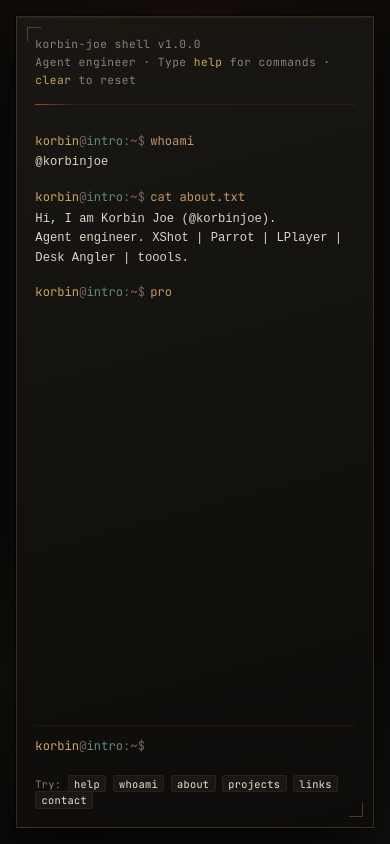
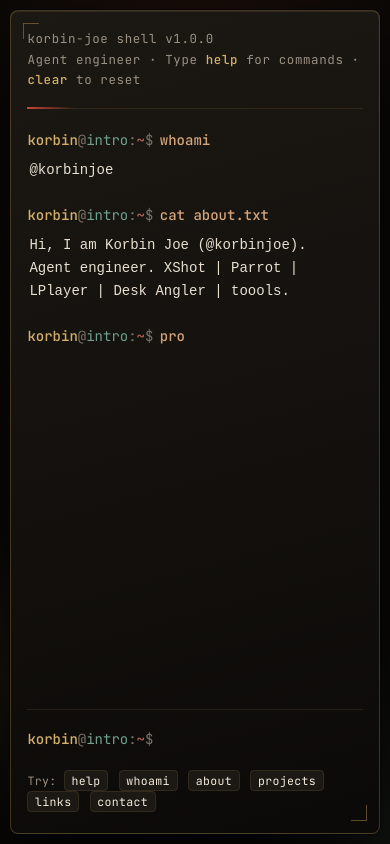
Before and after one commit to korbinjoe/intro, a plain HTML site: page index.html in a window 390 px wide. Drawn offline with Linux system fonts and the light colour scheme.

Commit message:
Polish terminal homepage visual style
Improve contrast, type scale, spacing, focus/hover affordances, and mobile layout while keeping the dark terminal aesthetic.

```diff
--- a/index.html
+++ b/index.html
@@ -14,25 +14,26 @@
   <style>
   :root {
     /* 中国传统色：玄墨 · 宣纸 · 朱砂 · 石青 · 石绿 · 赤金 · 赭石 */
-    --bg: #0b0a08;
-    --surface: #141210;
-    --surface-elevated: #1a1814;
-    --border: rgba(201, 164, 92, 0.2);
-    --border-faint: rgba(201, 164, 92, 0.08);
-    --text: #ede4d4;
-    --muted: #8a8174;
-    --prompt-user: #c9a45c;
-    --prompt-host: #5c8a7a;
-    --prompt-path: #a85a4a;
-    --prompt-symbol: #6e685e;
-    --cmd: #c4956a;
-    --output: #ddd4c4;
-    --accent: #b73e2a;
-    --link: #5a7a8a;
-    --link-hover: #7a9aad;
-    --error: #8b3a2f;
-    --gold: #c9a45c;
+    --bg: #080705;
+    --surface: #12100d;
+    --surface-elevated: #1c1914;
+    --border: rgba(201, 164, 92, 0.28);
+    --border-faint: rgba(201, 164, 92, 0.12);
+    --text: #f3eadc;
+    --muted: #9a9082;
+    --prompt-user: #d4b06a;
+    --prompt-host: #6fa090;
+    --prompt-path: #c06a58;
+    --prompt-symbol: #7a7368;
+    --cmd: #d4a57a;
+    --output: #e8dfd0;
+    --accent: #c44732;
+    --link: #6d90a3;
+    --link-hover: #95b8c9;
+    --error: #9a4337;
+    --gold: #d4b06a;
     --mono: "JetBrains Mono", "SF Mono", ui-monospace, monospace;
+    --radius: 10px;
   }
 
   *, *::before, *::after {
@@ -42,71 +43,83 @@
   }
 
   html {
-    font-size: 15px;
+    font-size: 16px;
     -webkit-font-smoothing: antialiased;
+    text-rendering: optimizeLegibility;
   }
 
   body {
     min-height: 100dvh;
     background:
-      radial-gradient(ellipse 120% 70% at 50% -10%, rgba(183, 62, 42, 0.07), transparent 55%),
-      radial-gradient(ellipse 70% 50% at 100% 100%, rgba(92, 138, 122, 0.06), transparent 50%),
-      radial-gradient(ellipse 60% 40% at 0% 80%, rgba(201, 164, 92, 0.04), transparent 45%),
+      radial-gradient(ellipse 120% 70% at 50% -10%, rgba(196, 71, 50, 0.10), transparent 55%),
+      radial-gradient(ellipse 70% 50% at 100% 100%, rgba(111, 160, 144, 0.08), transparent 50%),
+      radial-gradient(ellipse 60% 40% at 0% 80%, rgba(212, 176, 106, 0.06), transparent 45%),
       var(--bg);
     color: var(--text);
     font-family: var(--mono);
-    line-height: 1.6;
-    padding: clamp(1rem, 4vw, 2.5rem);
+    line-height: 1.65;
+    padding: clamp(0.85rem, 3.5vw, 2.25rem);
   }
 
   .shell {
     position: relative;
-    min-height: calc(100dvh - clamp(2rem, 8vw, 5rem));
+    min-height: calc(100dvh - clamp(1.7rem, 7vw, 4.5rem));
     display: flex;
     flex-direction: column;
-    max-width: 52rem;
+    max-width: min(56rem, 100%);
     margin: 0 auto;
-    padding: clamp(1.25rem, 4vw, 2rem);
-    background: linear-gradient(165deg, rgba(26, 24, 20, 0.97) 0%, rgba(14, 12, 10, 0.99) 100%);
+    padding: clamp(1.35rem, 4vw, 2.25rem);
+    background: linear-gradient(165deg, rgba(28, 25, 20, 0.98) 0%, rgba(12, 10, 8, 0.99) 100%);
     border: 1px solid var(--border);
+    border-radius: var(--radius);
     box-shadow:
-      0 0 0 1px rgba(0, 0, 0, 0.45),
+      0 0 0 1px rgba(0, 0, 0, 0.5),
       inset 0 1px 0 var(--border-faint),
-      0 28px 56px rgba(0, 0, 0, 0.55);
+      0 30px 60px rgba(0, 0, 0, 0.55);
+    transition: border-color 0.25s ease, box-shadow 0.25s ease;
+  }
+
+  .shell:focus-within {
+    border-color: rgba(201, 164, 92, 0.42);
+    box-shadow:
+      0 0 0 1px rgba(0, 0, 0, 0.5),
+      inset 0 1px 0 var(--border-faint),
+      0 30px 60px rgba(0, 0, 0, 0.55),
+      0 0 0 3px rgba(196, 71, 50, 0.12);
   }
 
   .shell::before,
   .shell::after {
     content: "";
     position: absolute;
-    width: 14px;
-    height: 14px;
-    border-color: rgba(201, 164, 92, 0.32);
+    width: 16px;
+    height: 16px;
+    border-color: rgba(201, 164, 92, 0.42);
     border-style: solid;
     pointer-events: none;
   }
 
   .shell::before {
-    top: 10px;
-    left: 10px;
+    top: 12px;
+    left: 12px;
     border-width: 1px 0 0 1px;
   }
 
   .shell::after {
-    right: 10px;
-    bottom: 10px;
+    right: 12px;
+    bottom: 12px;
     border-width: 0 1px 1px 0;
   }
 
   .banner {
     position: relative;
     color: var(--muted);
-    font-size: 0.75rem;
-    margin-bottom: 1.75rem;
+    font-size: clamp(0.78rem, 2.2vw, 0.88rem);
+    margin-bottom: 1.85rem;
     white-space: pre-line;
     border-bottom: 1px solid var(--border-faint);
-    padding-bottom: 1rem;
-    letter-spacing: 0.04em;
+    padding-bottom: 1.1rem;
+    letter-spacing: 0.05em;
   }
 
   .banner::after {
@@ -114,48 +127,52 @@
     position: absolute;
     bottom: -1px;
     left: 0;
-    width: 2.5rem;
-    height: 1px;
+    width: 3rem;
+    height: 2px;
     background: linear-gradient(90deg, var(--accent), transparent);
   }
 
   .banner em {
     color: var(--gold);
     font-style: normal;
+    font-weight: 500;
   }
 
   #history {
     flex: 1;
     display: flex;
     flex-direction: column;
-    gap: 0.35rem;
-    font-size: clamp(0.8125rem, 2.5vw, 0.875rem);
+    gap: 0.45rem;
+    font-size: clamp(0.875rem, 2.4vw, 0.95rem);
   }
 
   .entry {
-    animation: fade-in 0.2s ease-out;
+    animation: fade-in 0.22s ease-out;
   }
 
   .prompt-line {
     display: flex;
     flex-wrap: wrap;
     gap: 0;
-    word-break: break-all;
+    word-break: break-word;
+    overflow-wrap: anywhere;
   }
 
-  .prompt-line .user { color: var(--prompt-user); }
+  .prompt-line .user { color: var(--prompt-user); font-weight: 500; }
   .prompt-line .at,
   .prompt-line .symbol { color: var(--prompt-symbol); }
   .prompt-line .host { color: var(--prompt-host); }
   .prompt-line .path { color: var(--prompt-path); }
-  .prompt-line .cmd { color: var(--cmd); margin-left: 0.35rem; }
+  .prompt-line .cmd { color: var(--cmd); margin-left: 0.4rem; font-weight: 500; }
 
   .output {
     color: var(--output);
     white-space: pre-wrap;
     word-break: break-word;
-    padding-left: 0;
-    margin: 0.15rem 0 0.65rem;
+    overflow-wrap: anywhere;
+    padding: 0.2rem 0 0.15rem;
+    margin: 0.2rem 0 0.8rem;
+    border-left: 2px solid transparent;
   }
 
   .output.muted { color: var(--muted); }
@@ -164,40 +181,48 @@
   .output a {
     color: var(--link);
     text-decoration: none;
-    border-bottom: 1px dashed rgba(90, 122, 138, 0.4);
-    transition: color 0.2s ease, border-color 0.2s ease;
+    border-bottom: 1px dashed rgba(109, 144, 163, 0.55);
+    transition: color 0.2s ease, border-color 0.2s ease, background-color 0.2s ease;
+    border-radius: 2px;
   }
 
   .output a:hover {
     color: var(--link-hover);
     border-bottom-color: var(--link-hover);
+    background: rgba(109, 144, 163, 0.12);
+  }
+
+  .output a:focus-visible {
+    outline: 2px solid var(--accent);
+    outline-offset: 2px;
   }
 
   .input-row {
     display: flex;
     flex-wrap: wrap;
     align-items: center;
-    margin-top: 0.5rem;
-    padding-top: 0.75rem;
+    margin-top: 0.65rem;
+    padding-top: 0.95rem;
     border-top: 1px solid var(--border-faint);
-    font-size: clamp(0.8125rem, 2.5vw, 0.875rem);
+    font-size: clamp(0.875rem, 2.4vw, 0.95rem);
+    gap: 0.15rem 0;
   }
 
   .input-row input {
     flex: 1;
-    min-width: 8rem;
+    min-width: 10rem;
     background: transparent;
     border: none;
     outline: none;
     color: var(--cmd);
     font: inherit;
     caret-color: var(--accent);
-    padding: 0;
-    margin-left: 0.35rem;
+    padding: 0.15rem 0;
+    margin-left: 0.4rem;
   }
 
   .input-row input::selection {
-    background: rgba(183, 62, 42, 0.35);
+    background: rgba(196, 71, 50, 0.35);
     color: var(--text);
   }
 
@@ -213,19 +238,28 @@
   .cursor.off { opacity: 0; animation: none; }
 
   .hint {
-    margin-top: 1.25rem;
-    font-size: 0.6875rem;
+    margin-top: 1.4rem;
+    font-size: clamp(0.72rem, 2vw, 0.8rem);
     color: var(--muted);
     letter-spacing: 0.03em;
+    line-height: 1.8;
   }
 
   .hint kbd {
     color: var(--text);
     background: var(--surface-elevated);
     border: 1px solid var(--border-faint);
-    border-radius: 2px;
-    padding: 0.05rem 0.35rem;
+    border-radius: 4px;
+    padding: 0.12rem 0.42rem;
     font: inherit;
+    margin-right: 0.2rem;
+    transition: border-color 0.2s ease, background-color 0.2s ease, color 0.2s ease;
+  }
+
+  .hint kbd:hover {
+    border-color: rgba(201, 164, 92, 0.45);
+    background: #241f18;
+    color: var(--gold);
   }
 
   @keyframes blink {
@@ -233,15 +267,28 @@
   }
 
   @keyframes fade-in {
-    from { opacity: 0; }
-    to { opacity: 1; }
+    from { opacity: 0; transform: translateY(2px); }
+    to { opacity: 1; transform: translateY(0); }
+  }
+
+  @media (max-width: 640px) {
+    body { padding: 0.65rem; }
+    .shell {
+      min-height: calc(100dvh - 1.3rem);
+      padding: 1.1rem 1rem 1.25rem;
+      border-radius: 8px;
+    }
+    .banner { margin-bottom: 1.25rem; }
+    .hint { margin-top: 1.1rem; }
+    .input-row input { min-width: 7rem; }
   }
 
   @media (prefers-reduced-motion: reduce) {
     .entry { animation: none; }
     .cursor { animation: none; }
+    .shell, .output a, .hint kbd { transition: none; }
   }
-  </style>
+</style>
 </head>
 
 <body>
```
